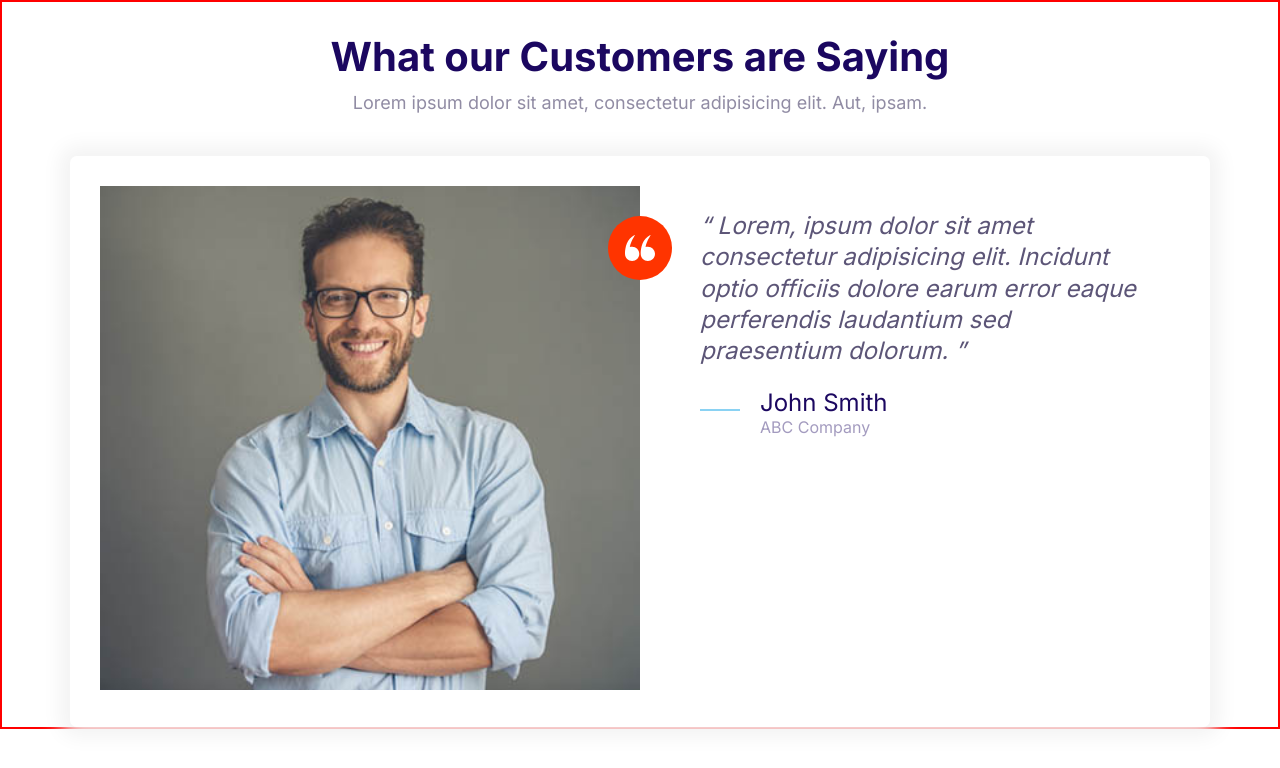
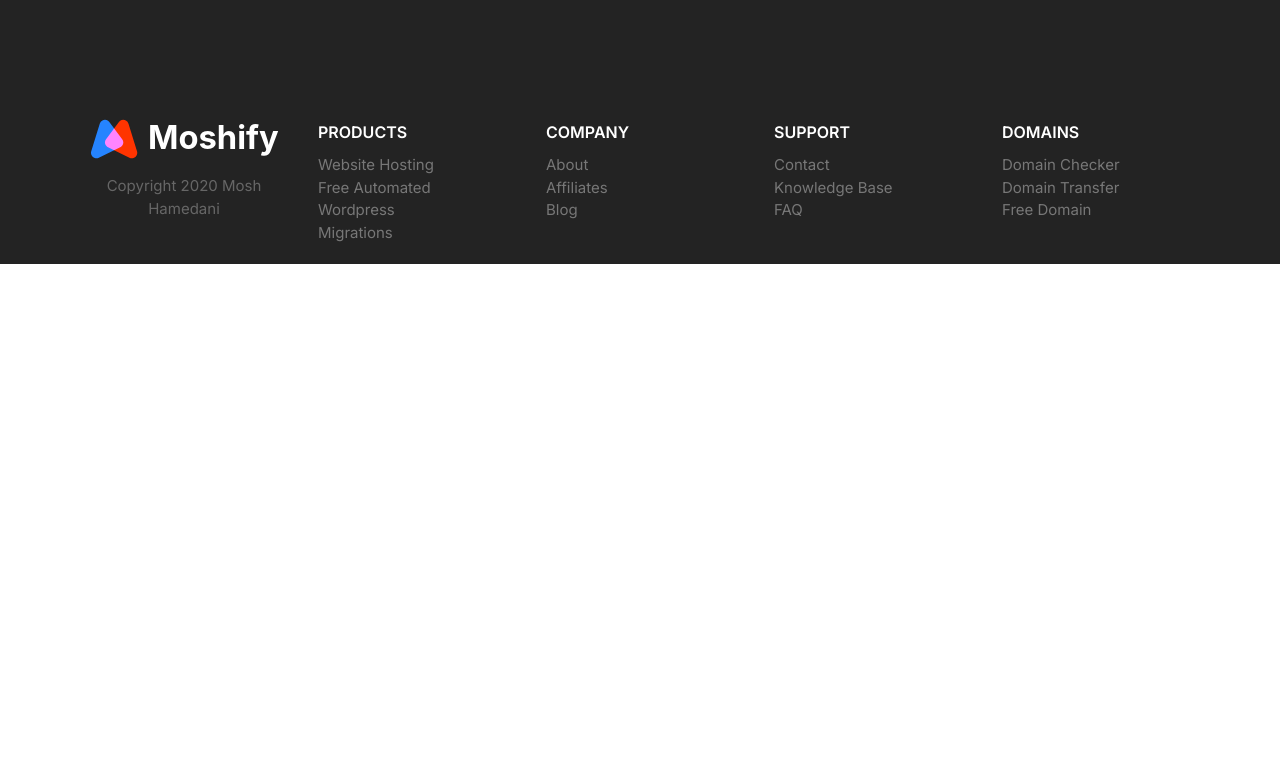
Before and after one commit to SandipPunalkar/moshify, a plain HTML site: page index.html in a window 1280 px wide. Drawn offline with Linux system fonts and the light colour scheme; files whose address does not match are found by name.

Commit message:
Build the block footer component.

```diff
--- a/css/styles.css
+++ b/css/styles.css
@@ -21,6 +21,9 @@
 html {
   font-size: 62.5%;
 }
+img {
+  width: 100%;
+}
 body {
   font-family: Inter, Arial, Helvetica, sans-serif;
   font-size: 2.4rem;
@@ -36,7 +39,7 @@ h3 {
   line-height: 1.1;
 }
 h1 {
-  font-size: 7rem;
+  font-size: 6rem;
 }
 
 h2 {
@@ -44,7 +47,9 @@ h2 {
 }
 
 h3 {
-  font-size: 3rem;
+  font-size: 2.8rem;
+  font-weight: 600;
+  line-height: 1.3;
 }
 p {
   margin-top: 0;
@@ -122,7 +127,6 @@ a {
 .list {
   list-style: none;
   padding-left: 0;
-  color: var(--color-headings);
 }
 .list--inline .list__item {
   display: inline-block;
@@ -131,6 +135,7 @@ a {
 .list--tick {
   list-style-image: url(../images/tick.svg);
   padding-left: 3rem;
+  color: var(--color-headings);
 }
 .list--tick .list__item {
   padding-left: 0.5rem;
@@ -178,7 +183,7 @@ a {
   font-weight: 600;
   margin: 1rem 0;
   outline: 0;
-  padding: 2rem 3rem;
+  padding: 2rem 4vw;
   text-align: center;
   text-transform: uppercase;
   white-space: nowrap;
@@ -264,6 +269,7 @@ a {
   border: 0;
   flex-grow: 1;
   padding: 1.5rem 2rem;
+  width: 0;
 }
 .input-group .btn {
   margin: 4px;
@@ -277,7 +283,7 @@ a {
 }
 .card__header,
 .card__body {
-  padding: 2rem 3rem;
+  padding: 2rem 7%;
 }
 .card--primary .card__header {
   background: var(--color-primary);
@@ -294,6 +300,7 @@ a {
 .card--secondary .badge--secondary {
   background: #02cdf1;
 }
+
 /* Plans */
 .paln {
   transition: transform 0.2s ease-out;
@@ -305,10 +312,10 @@ a {
   font-size: 2.4rem;
 }
 .plan__price {
-  font-size: 6rem;
+  font-size: 5rem;
 }
 .plan__billing-cycle {
-  font-size: 2.4rem;
+  font-size: 2rem;
   font-weight: 300;
   opacity: 0.8;
   margin-right: 1rem;
@@ -330,15 +337,12 @@ a {
     font-size: 5rem;
   }
   .plan__billing-cycle {
-    font-size: 1.4rem;
+    font-size: 1.6rem;
   }
 }
 
 /* Popular Badge */
 
-.plan--popular {
-  transform: scale(1.1);
-}
 .plan--popular .card__header {
   position: relative;
 }
@@ -386,15 +390,15 @@ a {
   content: close-quote;
 }
 .quote__author {
-  font-size: 3rem;
-  font-weight: 300;
+  font-size: 2rem;
+  font-weight: 500;
   font-style: normal;
   margin-bottom: 0;
 }
 .quote__organization {
   color: var(--color-headings);
   opacity: 0.4;
-  font-size: 2rem;
+  font-size: 1.5rem;
   font-style: normal;
 }
 .quote__line {
@@ -432,8 +436,13 @@ a {
 .testimonial {
   padding: 3rem;
 }
+.testimonial .quote {
+  margin: 2rem 0;
+  font-size: 110%;
+}
 .testimonial__image {
   position: relative;
+  margin: 0 3rem;
 }
 .testimonial__image > img {
   width: 100%;
@@ -444,12 +453,14 @@ a {
   right: -32px;
 }
 @media screen and (min-width: 768px) {
-  .testimonial .quote,
-  .testimonial .quote__author {
-    font-size: 2.4rem;
+  .testimonial__image {
+    margin: 0;
   }
+
   .testimonial .quote {
-    margin-left: 6rem;
+    margin: 5rem 0 0 6rem;
+    font-size: 120%;
+    line-height: 1.5;
   }
 }
 
@@ -523,7 +534,6 @@ a {
 .block {
   --padding-vertical: 6rem;
   padding: var(--padding-vertical) 2 rem;
-  border: 2px solid red;
 }
 .block__header {
   text-align: center;
@@ -544,11 +554,11 @@ a {
 }
 .block--skewed-right {
   padding-bottom: calc(var(--padding-vertical) + 4rem);
-  clip-path: polygon(0% 0%, 100% 0%, 100% 100%, 0% 80%);
+  clip-path: polygon(0% 0%, 100% 0%, 100% 100%, 0% 95%);
 }
 .block--skewed-left {
   padding-bottom: calc(var(--padding-vertical) + 4rem);
-  clip-path: polygon(0% 0%, 100% 0%, 100% 80%, 0% 100%);
+  clip-path: polygon(0% 0%, 100% 0%, 100% 95%, 0% 100%);
 }
 .container {
   max-width: 1140px;
@@ -571,6 +581,9 @@ a {
 .nav__item {
   padding: 0.5rem 2rem;
   border-bottom: 1px solid #222;
+}
+.nav__item:last-of-type {
+  border-bottom: none;
 }
 .nav__item > a {
   color: #d2d0db;
@@ -610,22 +623,15 @@ a {
 }
 
 /* Hero */
-.hero {
-  clip-path: polygon(0% 0%, 100% 0%, 100% 90%, 0% 100%);
-}
+
 .hero__tagline {
   font-size: 2rem;
   color: #b9c3cf;
   letter-spacing: 1px;
   margin: 2rem 0 5rem;
 }
-.hero__image {
-  width: 100%;
-}
+
 @media screen and (min-width: 768px) {
-  .hero {
-    padding-top: 0;
-  }
   .hero__content {
     text-align: left;
     align-self: center;
@@ -647,6 +653,7 @@ a {
 }
 
 .block-domain__prices {
+  color: var(--color-headings);
   display: grid;
   grid-template-columns: repeat(3, 1fr);
   grid-template-rows: repeat(2, 6rem);
@@ -687,9 +694,7 @@ a {
 .feature__heading {
   margin: 1rem 0;
 }
-.feature__image {
-  width: 100%;
-}
+
 @media screen and (min-width: 768px) {
   .feature:nth-of-type(even) .feature__content {
     order: 2;
@@ -697,9 +702,7 @@ a {
 }
 
 /* Block showcase */
-.block-showcase__image > img {
-  width: 100%;
-}
+
 @media screen and (min-width: 768px) {
   .block-showcase .grid {
     grid-template-columns: 50% 50%;
@@ -712,3 +715,83 @@ a {
     max-width: 700px;
   }
 }
+/* Footer */
+
+.footer {
+  background: #232323;
+  padding-top: 10rem;
+}
+
+.footer a {
+  color: #777;
+  transition: color 0.3s;
+}
+
+.footer a:hover {
+  color: #fff;
+}
+
+.footer__section {
+  padding: 2rem;
+  border-bottom: 1px solid #393939;
+}
+
+.footer__section .list {
+  margin: 0;
+}
+
+.footer__heading {
+  text-transform: uppercase;
+  font-weight: 600;
+  font-size: 2.5rem;
+  line-height: 1.5;
+}
+
+.footer__brand {
+  margin-top: 5rem;
+  text-align: center;
+}
+
+.footer__brand img {
+  max-width: 230px;
+}
+
+.footer__copyright {
+  font-size: 2.1rem;
+  color: #fff;
+  opacity: 0.3;
+}
+
+@media screen and (min-width: 768px) {
+  .footer {
+    font-size: 1.5rem;
+  }
+  .footer__sections {
+    grid-template-columns: repeat(auto-fit, minmax(10rem, 1fr));
+  }
+  .footer .collapsible__chevron {
+    display: none;
+  }
+  .footer .collapsible__content {
+    opacity: 1;
+    max-height: 100%;
+  }
+  .footer__brand {
+    order: -1;
+    margin-top: 1rem;
+  }
+  .footer__copyright {
+    font-size: 1.5rem;
+  }
+  .footer__section {
+    border: 0;
+  }
+  .footer__heading {
+    font-size: 1.6rem;
+  }
+}
+/* Sign-up Callout */
+
+.callout-signup {
+  transform: translateY(5rem);
+}
--- a/index.html
+++ b/index.html
@@ -15,51 +15,74 @@
     <title>Document</title>
   </head>
   <body>
-    <section class="block">
-      <header class="block__header">
-        <h2>What our Customers are Saying</h2>
-        <p>
-          Lorem ipsum dolor sit amet, consectetur adipisicing elit. Aut, ipsam.
-        </p>
+    <footer class="block block--dark footer">
+      <div class="container grid footer__sections">
+        <section class="collapsible collapsible--expanded footer__section">
+          <header class="collapsible__header">
+            <h2 class="collapsible__heading footer__heading">Products</h2>
+            <svg class="icon icon--white collapsible__chevron">
+              <use xlink:href="images/sprite.svg#chevron"></use>
+            </svg>
           </header>
-      <div class="container">
-        <div class="card testimonial">
-          <div class="grid grid--1x2">
-            <div class="testimonial__image">
-              <img
-                src="images/testimonial.jpg"
-                alt="A happy, smiling customer"
-              />
-              <span class="icon-container icon-container--accent">
-                <svg class="icon icon--white icon--small">
-                  <use xlink:href="images/sprite.svg#quotes"></use>
+          <div class="collapsible__content">
+            <ul class="list">
+              <li><a href="#">Website Hosting</a></li>
+              <li><a href="#">Free Automated Wordpress</a></li>
+              <li><a href="#">Migrations</a></li>
+            </ul>
+          </div>
+        </section>
+        <section class="collapsible footer__section">
+          <header class="collapsible__header">
+            <h2 class="collapsible__heading footer__heading">Company</h2>
+            <svg class="icon icon--white collapsible__chevron">
+              <use xlink:href="images/sprite.svg#chevron"></use>
             </svg>
-              </span>
+          </header>
+          <div class="collapsible__content">
+            <ul class="list">
+              <li><a href="#">About</a></li>
+              <li><a href="#">Affiliates</a></li>
+              <li><a href="#">Blog</a></li>
+            </ul>
           </div>
-            <blockquote class="quote">
-              <p class="quote__text">
-                Lorem, ipsum dolor sit amet consectetur adipisicing elit.
-                Incidunt optio officiis dolore earum error eaque perferendis
-                laudantium sed praesentium dolorum.
-              </p>
-              <footer>
-                <div class="media">
-                  <div class="media__image">
-                    <svg class="icon icon--primary quote__line">
-                      <use xlink:href="images/sprite.svg#line"></use>
+        </section>
+        <section class="collapsible footer__section">
+          <header class="collapsible__header">
+            <h2 class="collapsible__heading footer__heading">Support</h2>
+            <svg class="icon icon--white collapsible__chevron">
+              <use xlink:href="images/sprite.svg#chevron"></use>
             </svg>
+          </header>
+          <div class="collapsible__content">
+            <ul class="list">
+              <li><a href="#">Contact</a></li>
+              <li><a href="#">Knowledge Base</a></li>
+              <li><a href="#">FAQ</a></li>
+            </ul>
           </div>
-                  <div class="media__body">
-                    <h3 class="media__title quote__author">John Smith</h3>
-                    <p class="quote__organization">ABC Company</p>
+        </section>
+        <section class="collapsible footer__section">
+          <header class="collapsible__header">
+            <h2 class="collapsible__heading footer__heading">Domains</h2>
+            <svg class="icon icon--white collapsible__chevron">
+              <use xlink:href="images/sprite.svg#chevron"></use>
+            </svg>
+          </header>
+          <div class="collapsible__content">
+            <ul class="list">
+              <li><a href="#">Domain Checker</a></li>
+              <li><a href="#">Domain Transfer</a></li>
+              <li><a href="#">Free Domain</a></li>
+            </ul>
           </div>
+        </section>
+        <section class="footer__brand">
+          <img src="images/logo.svg" alt="" />
+          <p class="footer__copyright">Copyright 2020 Mosh Hamedani</p>
+        </section>
       </div>
     </footer>
-            </blockquote>
-          </div>
-        </div>
-      </div>
-    </section>
 
     <script src="js/main.js"></script>
   </body>
```
Also changed, not shown: components/block-footer.html (added, +68 -0 lines). Lines whose indentation alone changed are shown as unchanged.
